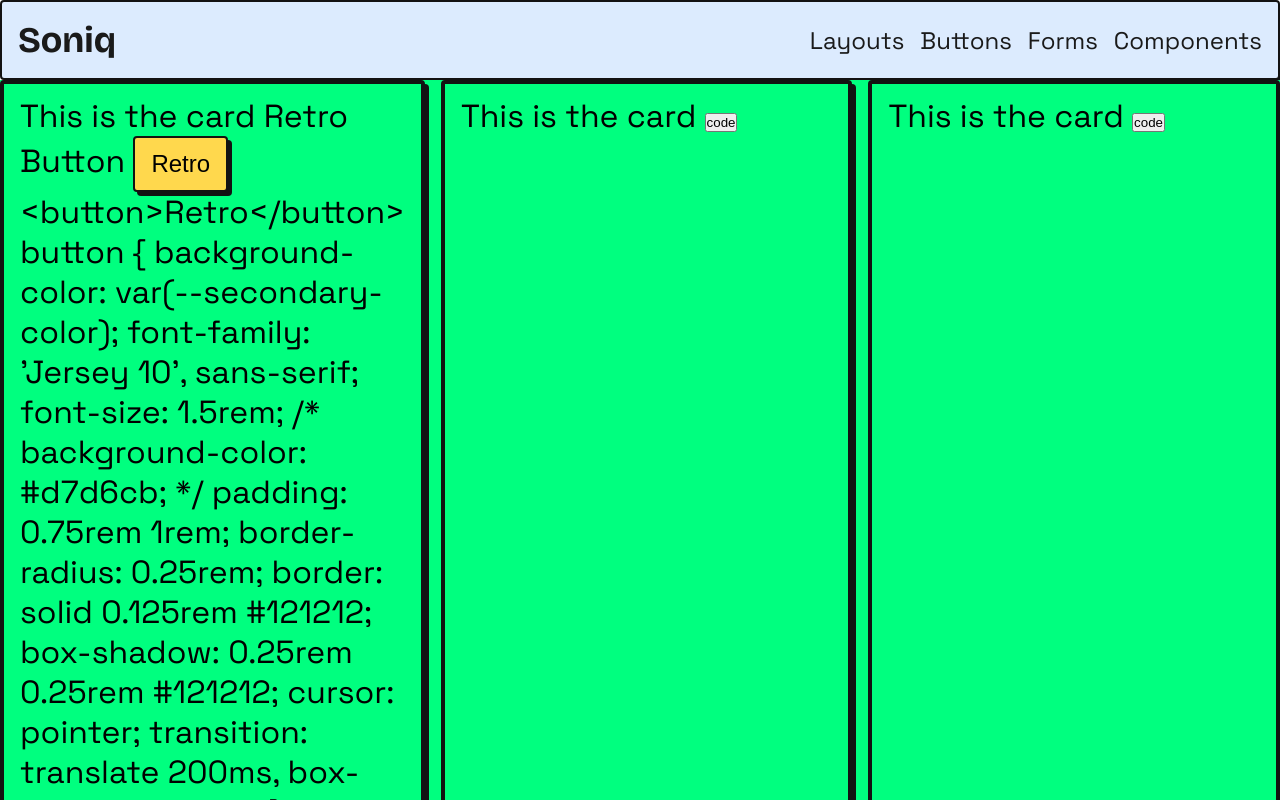
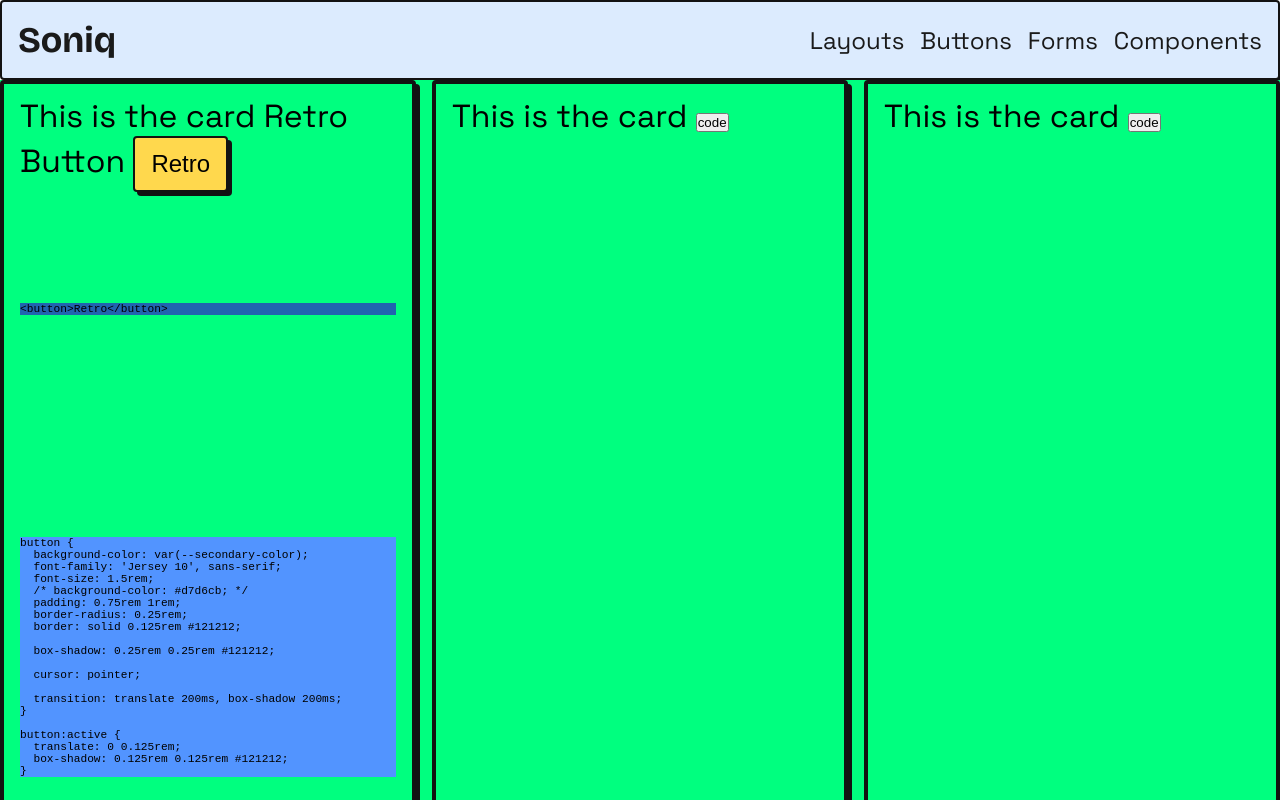
Before and after one commit to yusef-codes10/soniq, a Vue app: page /buttons in a window 1280 px wide. Shown: the top 800 px of the page. Built offline with nearby package versions, Linux system fonts and the light colour scheme.

Commit message:
using the pre and code tags for symantic html and css

```diff
--- a/src/assets/global.css
+++ b/src/assets/global.css
@@ -77,3 +77,17 @@ h6 {
     gap: 1rem;
     /* margin: 0 auto; */
 }
+
+.html {
+    background-color: #2164AF;
+
+}
+
+.css {
+    background-color: #5294FF;
+}
+
+.html,
+.css {
+    font-size: .7rem;
+}
--- a/src/views/ButtonsView.vue
+++ b/src/views/ButtonsView.vue
@@ -10,8 +10,18 @@ import parseVueSource from '@/utils/parseVueSource.js'
       <CardComponent v-for="btn in buttons" :key="btn.id" :title="btn.name">
         <component :is="btn?.component"></component>
         <div class="code-block">
-          <div class="html">{{ parseVueSource(btn.source).template }}</div>
-          <div class="css">{{ parseVueSource(btn.source).styles }}</div>
+          <pre>
+            <code>
+
+              <div class="html">{{ parseVueSource(btn.source).template }}</div>
+            </code>
+          </pre>
+          <pre>
+              <code>
+
+                <div class="css">{{ parseVueSource(btn.source).styles }}</div>
+              </code>
+          </pre>
         </div>
       </CardComponent>
       <CardComponent />
```
